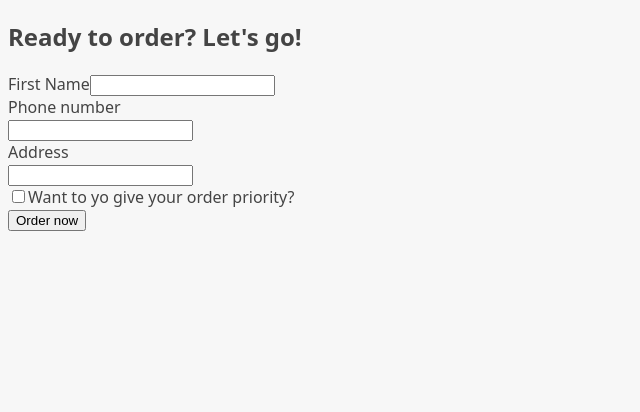
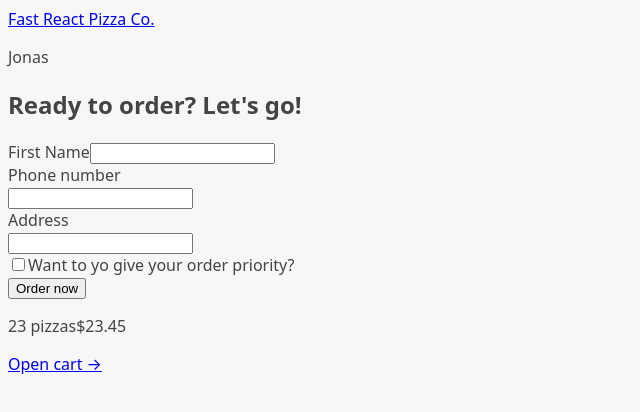
Before and after one commit to dearaujofelipe/FastPizza, a React (Vite) app: page /order/new in a window 1280 px wide. Shown: the top 412 px of the page, without its empty margins (0-640 px from the left). Built offline with nearby package versions, Linux system fonts and the light colour scheme.

Commit message:
applayout

```diff
--- a/src/features/cart/CartOverview.jsx
+++ b/src/features/cart/CartOverview.jsx
@@ -1,3 +1,5 @@
+import { Link } from 'react-router-dom';
+
 function CartOverview() {
   return (
     <div>
@@ -5,7 +7,7 @@ function CartOverview() {
         <span>23 pizzas</span>
         <span>$23.45</span>
       </p>
-      <a href="#">Open cart &rarr;</a>
+      <Link to="/cart">Open cart &rarr;</Link>
     </div>
   );
 }
--- /dev/null
+++ b/src/ui/AppLayout.jsx
@@ -0,0 +1,17 @@
+import Header from './Header';
+import CartOverview from '../features/cart/CartOverview';
+import { Outlet } from 'react-router-dom';
+
+export default function AppLayout() {
+  return (
+    <div>
+      <Header />
+
+      <main>
+        <Outlet />
+      </main>
+
+      <CartOverview />
+    </div>
+  );
+}
--- /dev/null
+++ b/src/ui/Header.jsx
@@ -0,0 +1,10 @@
+import { Link } from 'react-router-dom';
+
+export default function Header() {
+  return (
+    <header>
+      <Link to="/">Fast React Pizza Co.</Link>
+      <p>Jonas</p>
+    </header>
+  );
+}
```
Also changed, not shown: eslint.config.js (+7 -6 lines), src/App.jsx (+11 -5 lines).
